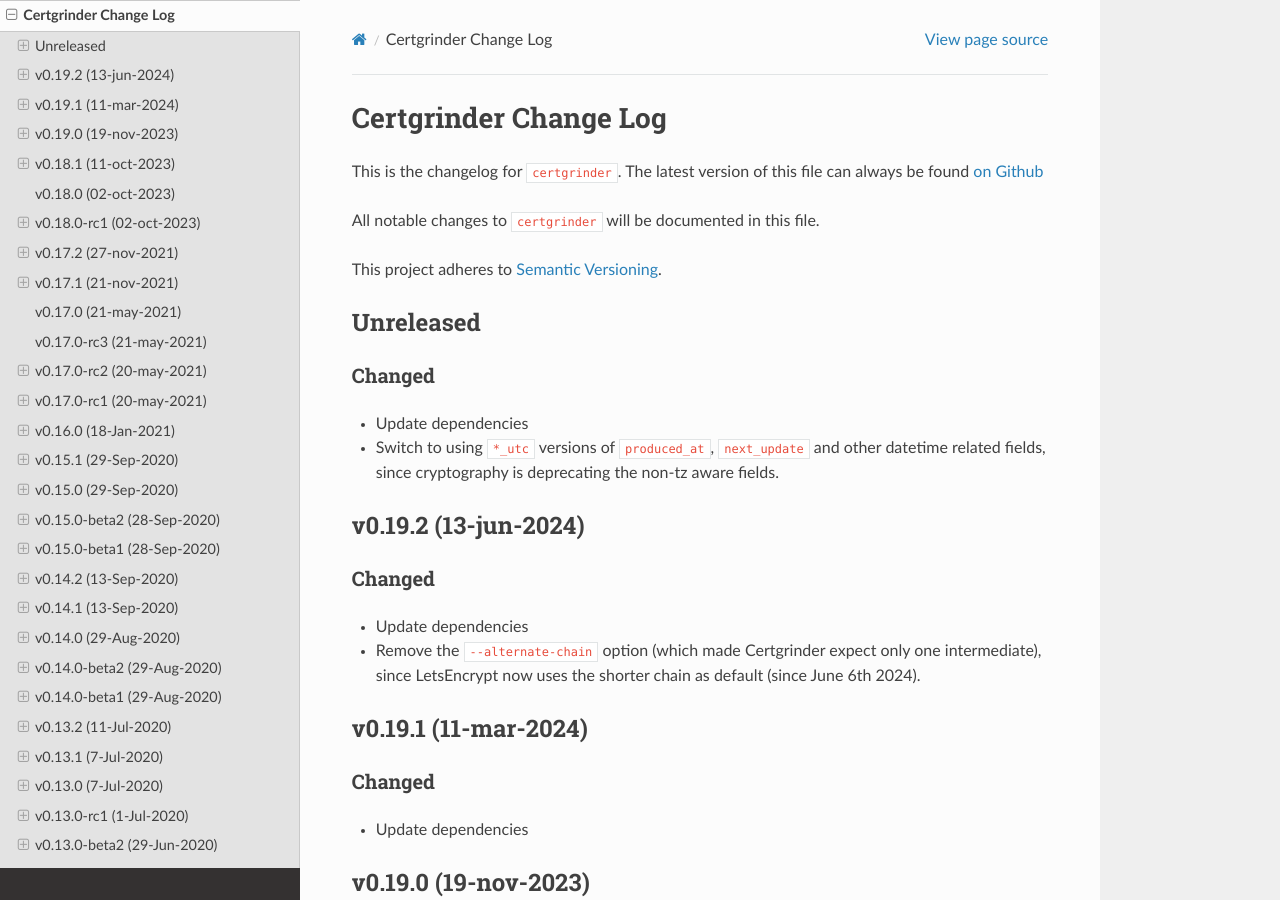
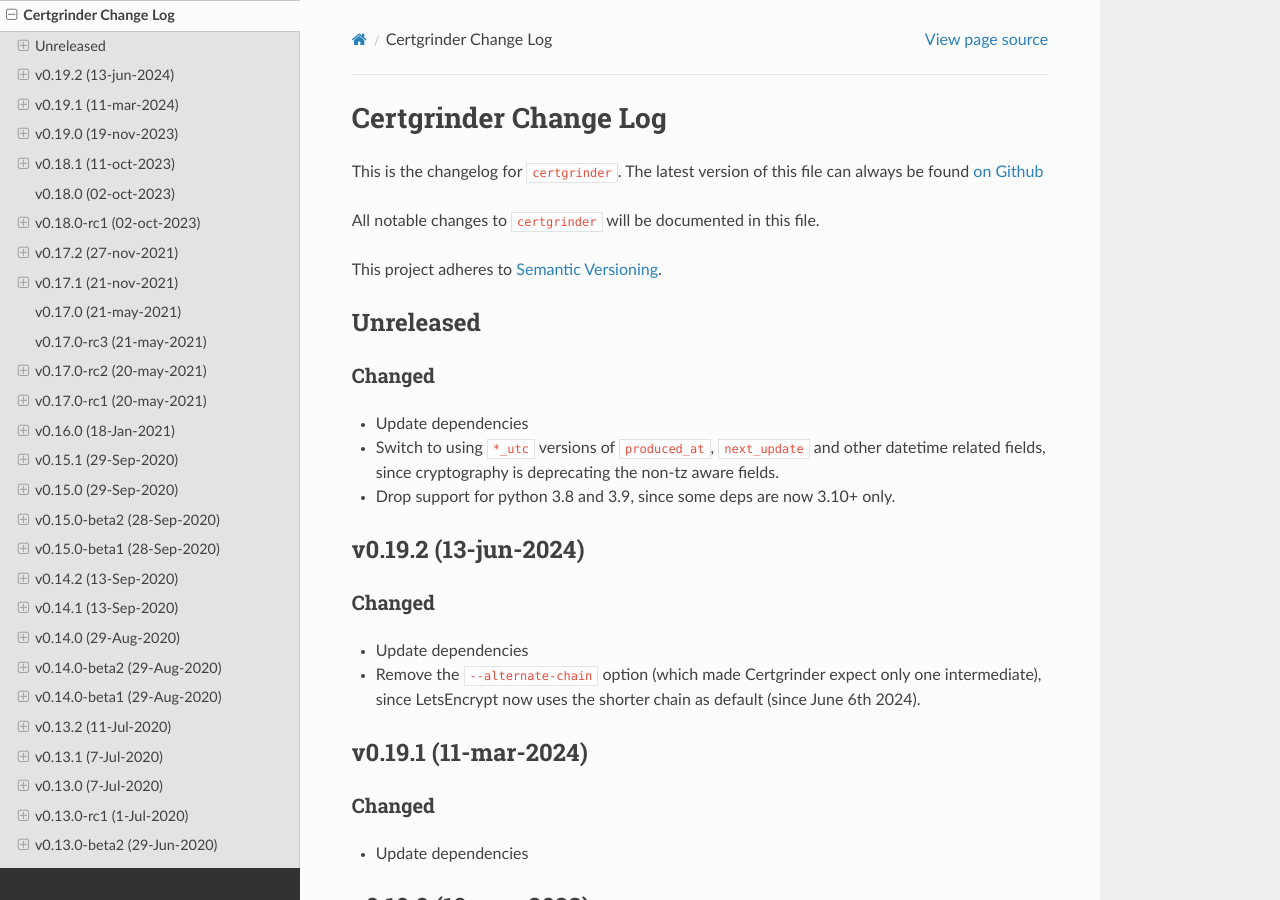
Before and after one commit to tykling/certgrinder, a Sphinx documentation site: the page built from docs/certgrinder-changelog.rst, in a window 1280 px wide and 900 px high. Built offline with Sphinx 7.4.7 and the Read the Docs theme 3.1.0, drawn with Linux system fonts in a browser that asks for light colours.

Commit message:
update CHANGELOG

```diff
--- a/docs/certgrinder-changelog.rst
+++ b/docs/certgrinder-changelog.rst
@@ -16,6 +16,7 @@
 ~~~~~~~
 - Update dependencies
 - Switch to using ``*_utc`` versions of ``produced_at``, ``next_update`` and other datetime related fields, since cryptography is deprecating the non-tz aware fields.
+- Drop support for python 3.8 and 3.9, since some deps are now 3.10+ only.
 
 
 v0.19.2 (13-jun-2024)
```
Also changed, not shown: 2 other files.
